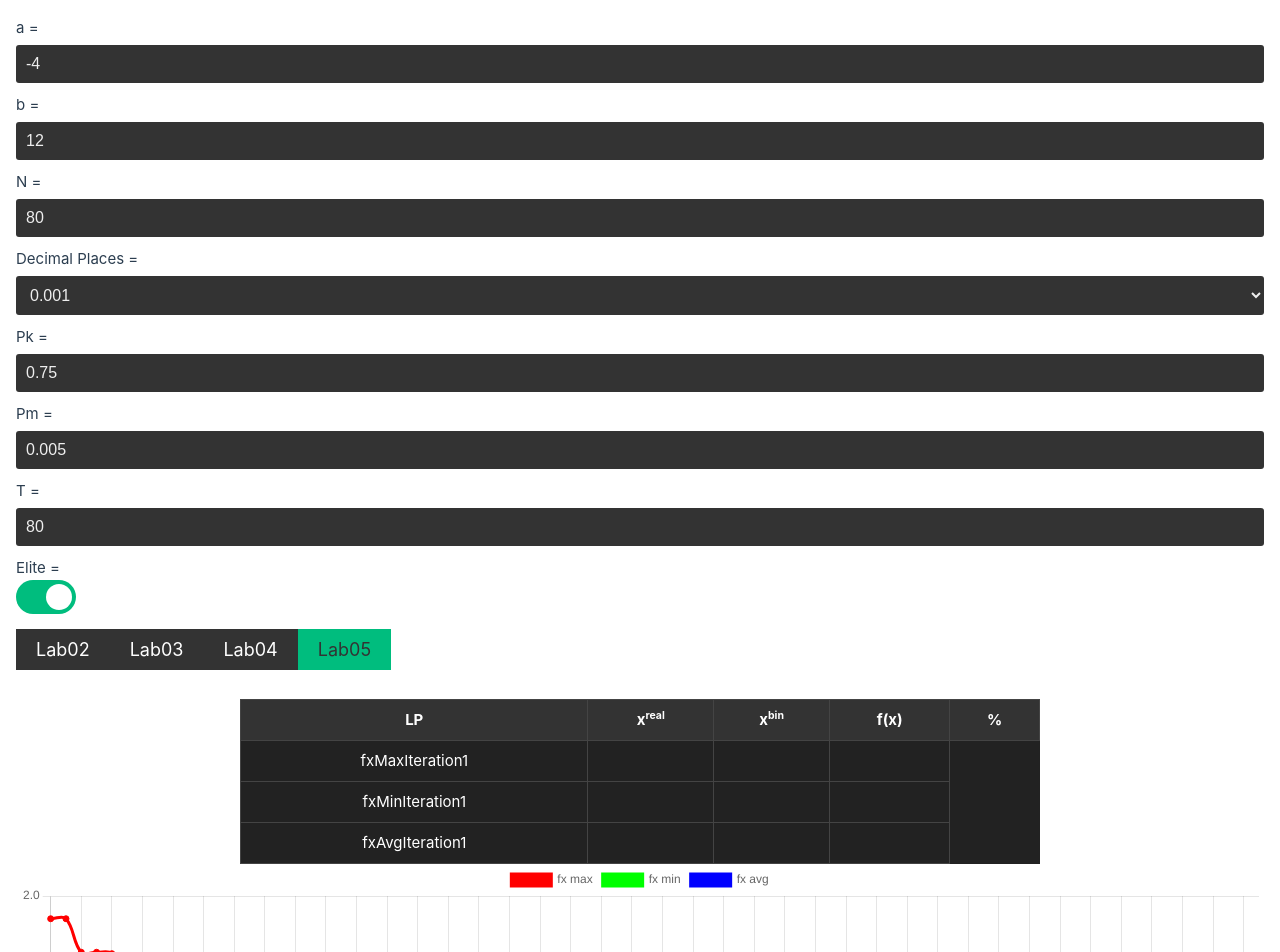
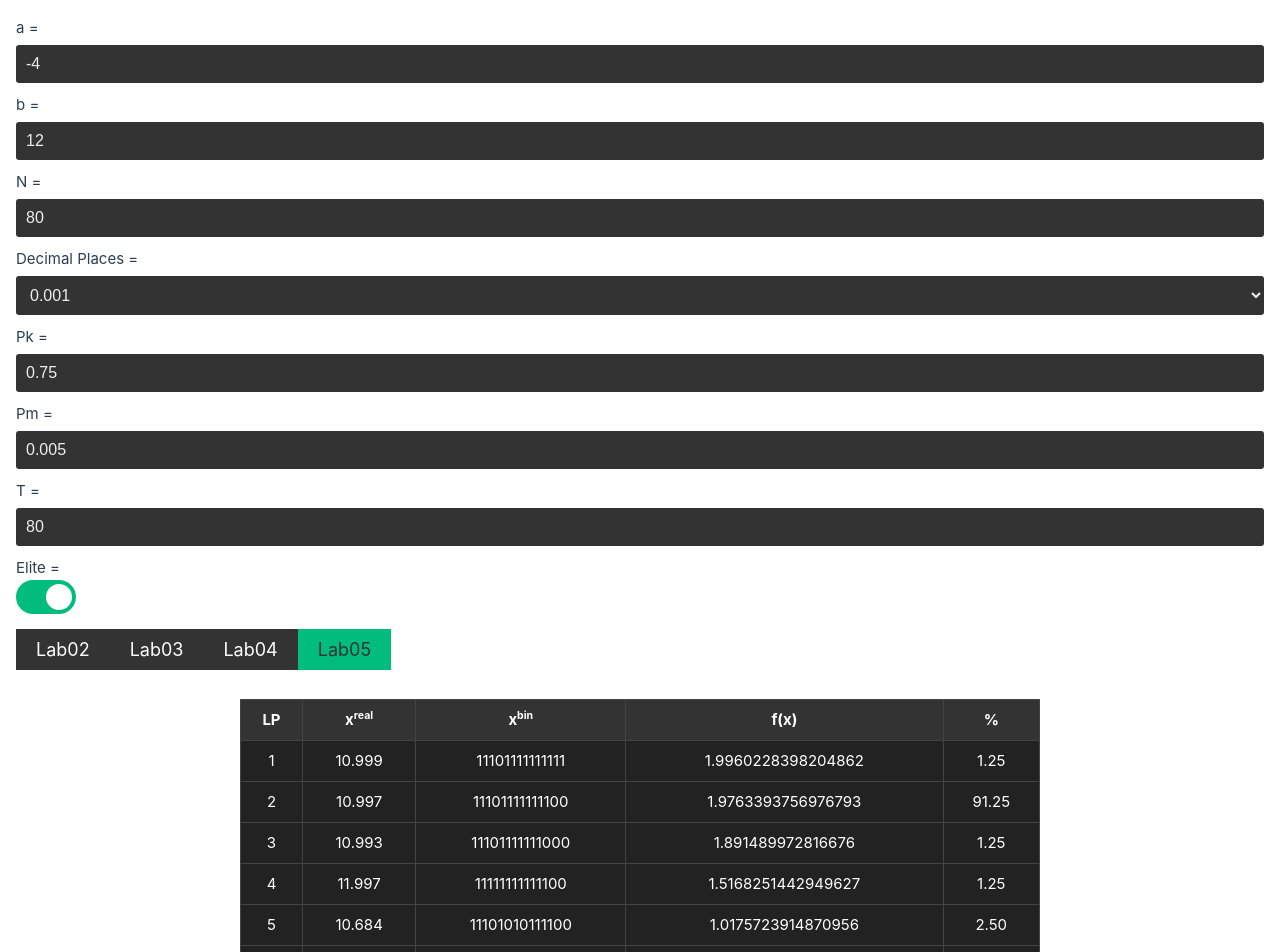
Before and after one commit to Royek98/miolab02, a Vue app: page /Lab05 in a window 1280 px wide. Shown: the top 952 px of the page. Built offline with nearby package versions, Linux system fonts and the light colour scheme.

Commit message:
lab05 without tests

```diff
--- a/src/components/DataForm.vue
+++ b/src/components/DataForm.vue
@@ -102,7 +102,7 @@ const isValidT = computed(() => {
 watch(
   [() => a.value, () => b.value, () => selected.value, () => N.value, () => pk.value, () => pm.value, () => T.value, () => eliteChecked.value],
   ([av, bv, sv, nv, npk, npm, nT, nEliteChecked]) => {
-    if (isValidA.value && isValidB.value && isValidN.value && isValidPk.value && isValidPm.value) {
+    if (isValidA.value && isValidB.value && isValidN.value && isValidPk.value && isValidPm.value && isValidT.value) {
       generateValues(av, bv, nv, sv);
       dataStore.a = av;
       dataStore.b = bv;
--- a/src/stores/dataStore.js
+++ b/src/stores/dataStore.js
@@ -1,5 +1,6 @@
 import { defineStore } from "pinia";
 import { ref } from "vue";
+
 
 export const useDataStore = defineStore("DataStore", () => {
   const getGeneratedValues = ref([]);
--- a/src/stores/dataStoreLab03.js
+++ b/src/stores/dataStoreLab03.js
@@ -1,5 +1,5 @@
 import { defineStore } from "pinia";
-import { ref, computed } from "vue";
+import { ref, computed, reactive } from "vue";
 import { useDataStore } from "@/stores/dataStore";
 
 export const useDataStoreLab03 = defineStore("DataStoreLab03", () => {
@@ -19,6 +19,7 @@ export const useDataStoreLab03 = defineStore("DataStoreLab03", () => {
     )
   );
 
+  let elite = ref(null);
   const generateValues = (getPostMutation) => {
     const data = [],
       fxs = [],
@@ -34,15 +35,18 @@ export const useDataStoreLab03 = defineStore("DataStoreLab03", () => {
       real = dataStore.getGeneratedValues;
     }
 
-  if (dataStore.eliteChecked) {
-    console.log("yes")
-  }
-
     const decimalPlaces = dataStore.selected;
-
     var qx = 0.0;
     var min = 10000;
     var gxSum = 0;
+
+    if (elite.value != null && dataStore.eliteChecked) {
+      if (!real.includes(elite.value)){
+        let randomIndex = Math.floor(Math.random() * (real.length));
+        real[randomIndex] = elite.value;
+      }
+    }
+
     for (let i = 0; i < dataStore.N; i++) {
       const fx = calculatefx(real[i], decimalPlaces);
 
@@ -51,6 +55,15 @@ export const useDataStoreLab03 = defineStore("DataStoreLab03", () => {
       }
 
       fxs.push(fx);
+    }
+
+    const iterationTableFxMax = findMaxFx(fxs);
+    const iterationTableFxMin = findMinFx(fxs);
+    const iterationTableFxAvg = findAvgFx(fxs);
+
+    if (dataStore.eliteChecked) {
+      elite.value = findMaxFxAndRetrunEliteValue(fxs, real);
+
     }
 
     for (let i = 0; i < dataStore.N; i++) {
@@ -79,17 +92,18 @@ export const useDataStoreLab03 = defineStore("DataStoreLab03", () => {
         qx: qxs[i],
         r: r,
         ps: ps,
+        bin: realToBin(real[i])
       });
 
       dataStore.getPs[i] = ps;
     }
 
-  return data;
+    return { data: data, iterationTableFxMax: iterationTableFxMax, iterationTableFxMin: iterationTableFxMin, iterationTableFxAvg: iterationTableFxAvg };
   };
 
-
   const calculatefx = (real, decimalPlaces) => {
-    const m = mantissa(real).toFixed(decimalPlaces);
+    // const m = mantissa(real).toFixed(decimalPlaces);
+    const m = mantissa(real);
     return m * (Math.cos(20 * Math.PI * real) - Math.sin(real));
   };
 
@@ -117,5 +131,70 @@ export const useDataStoreLab03 = defineStore("DataStoreLab03", () => {
 
   const mantissa = (real) => Math.abs(real) % 1;
 
-  return { generatedValues, generateValues };
+  const findMaxFxAndRetrunEliteValue = (fxs, real) => {
+    let max = -Infinity;
+    let indexOfMaxFx;
+    for (let i = 0; i < fxs.length; i++) {
+      if (fxs[i] > max) {
+        max = fxs[i];
+        indexOfMaxFx = i;
+      }
+    }
+    return real[indexOfMaxFx];
+  };
+
+  const findMaxFx = (fxs) => {
+    let max = -Infinity;
+    for (let i = 0; i < fxs.length; i++) {
+      if (fxs[i] > max) {
+        max = fxs[i];
+      }
+    }
+    return max;
+  };
+
+  const findMinFx = (fxs) => {
+    let min = Infinity;
+    for (let i = 0; i < fxs.length; i++) {
+      if (fxs[i] < min) {
+        min = fxs[i];
+      }
+    }
+    return min;
+  };
+
+  const findAvgFx = (fxs) => {
+    let sum = 0;
+    for (let i = 0; i < fxs.length; i++) {
+      sum += fxs[i];
+    }
+    return sum/fxs.length
+  }
+
+  const realToInt = (real) =>
+  Math.ceil(
+    (1 / (dataStore.b - dataStore.a)) *
+      (real - dataStore.a) *
+      (Math.pow(2, L.value) - 1)
+  );
+
+const intToBin = (xint) => {
+  const bin = xint.toString(2);
+  let result = "";
+  if (bin.length < L.value) {
+    for (let i = L.value - bin.length; i > 0; i--) {
+      result += "0";
+    }
+  }
+  result += bin;
+  return result;
+};
+
+  const realToBin = (xreal) => {
+    const int = realToInt(xreal);
+    const bin = intToBin(int);
+    return bin;
+  };
+
+  return { generatedValues, generateValues, elite  };
 });
--- a/src/stores/dataStoreLab05.js
+++ b/src/stores/dataStoreLab05.js
@@ -10,64 +10,76 @@ export const useDataStoreLab05 = defineStore("DataStoreLab05", () => {
   const dataStoreLab04 = useDataStoreLab04();
 
   const generatedValues = computed(() => {
-    let data = [];
+
     let postMutation, postSelection;
+
+    let fxMaxIteration = [];
+    fxMaxIteration.length = 0;
+    let fxMinIteration = [];
+    fxMinIteration.length = 0;
+    let fxAvgIteration = [];
+    fxAvgIteration.length = 0;
+    let lastIteration;
+
+    if (dataStoreLab03.elite != null) {
+      dataStoreLab03.elite = null;
+    }
+
+    // wiem że syf, działa nie ruszać
     for (let i = 0; i < dataStore.T; i++) {
       if (i == 0) {
-        postSelection = dataStoreLab03.generateValues(null);
-        postSelection = postSelection.map((element) => element.ps);
+        postSelection = dataStoreLab03.generateValues(null, null);
+        fxMaxIteration.push(postSelection.iterationTableFxMax);
+        fxMinIteration.push(postSelection.iterationTableFxMin);
+        fxAvgIteration.push(postSelection.iterationTableFxAvg);
+        postSelection = postSelection.data.map((element) => element.ps);
         postMutation = dataStoreLab04.generateValues(postSelection);
-        data.push(postMutation.map((element) => element.fx));
       }
       else {
-        data.push(postMutation.map((element) => element.fx));
         postMutation = postMutation.map(
           (element) => element.mutationPopulationReal
         );
         postSelection = dataStoreLab03.generateValues(postMutation);
-        postSelection = postSelection.map((element) => element.ps);
+        fxMaxIteration.push(postSelection.iterationTableFxMax);
+        fxMinIteration.push(postSelection.iterationTableFxMin);
+        fxAvgIteration.push(postSelection.iterationTableFxAvg);
+        lastIteration = postSelection.data;
+        postSelection = postSelection.data.map((element) => element.ps);
         postMutation = dataStoreLab04.generateValues(postSelection);
       }
     }
 
-    // znalezienie maksymalnej fx dla iteracji
-    let fxMaxIteration = [];
-    for (let i = 0; i < data.length; i++) {
-        let max = -Infinity;
-        for (let j = 0; j < data[i].length; j++) {
-            if (data[i][j] > max) {
-                max = data[i][j];
-            }
-        }
-        fxMaxIteration.push(max);
+    const counts = countValuesInArray(lastIteration);
+    const finishTable = [];
+
+    let sumOfCount = 0;
+    for (const key in counts) {
+      if (counts.hasOwnProperty(key)) {
+        sumOfCount += counts[key];
+      }
     }
 
-    let fxMinIteration = [];
-    for (let i = 0; i < data.length; i++) {
-        let min = Infinity;
-        for (let j = 0; j < data[i].length; j++) {
-            if (data[i][j] < min) {
-                min = data[i][j];
-            }
-        }
-        fxMinIteration.push(min);
-    }
-
-    let fxAvgIteration = [];
-    for (let i = 0; i < data.length; i++) {
-        let sum = 0;
-        for (let j = 0; j < data[i].length; j++) {
-            sum += data[i][j];
-        }
-        fxAvgIteration.push(sum/data[i].length);
+    for (const key in counts) {
+      if (counts.hasOwnProperty(key)) {
+        const found = getBinAndFxByReal(lastIteration, key)
+        // console.log(`Liczba ${key} pojawiła się ${count} razy.`);
+        finishTable.push({
+          real: key,
+          bin: found.bin,
+          fx: found.fx,
+          proc: ((counts[key] / sumOfCount) * 100).toFixed(2)
+        })
+      }
     }
 
     return {
         fxMaxIteration: fxMaxIteration,
         fxMinIteration: fxMinIteration,
-        fxAvgIteration, fxAvgIteration
+        fxAvgIteration, fxAvgIteration,
+        finishTable: finishTable.sort((a, b) => b.fx - a.fx)
     }
   });
+
 
   const iterationTable = computed(() => {
     let data = [];
@@ -77,5 +89,24 @@ export const useDataStoreLab05 = defineStore("DataStoreLab05", () => {
     return data;
   });
 
+  const countValuesInArray = (array) => {
+    let reals = array.map((element) => element.real);
+    // flattenedArray = flattenedArray.map((element) => element.real);
+    const counts = {};
+    for (const value of reals) {
+      if (value in counts) {
+        counts[value] += 1;
+      } else {
+        counts[value] = 1;
+      }
+    }
+    return counts;
+  }
+
+  const getBinAndFxByReal = (array, key) => {
+    const found = array.find(element => element.real === key);
+    return { bin: found.bin, fx: found.fx};
+  }
+
   return { generatedValues, iterationTable };
 });
--- a/src/views/Lab03View.vue
+++ b/src/views/Lab03View.vue
@@ -12,7 +12,7 @@
     </template>
     <template #tableBody>
       <tr
-        v-for="(item, index) in dataStoreLab03.generatedValues"
+        v-for="(item, index) in dataStoreLab03.generatedValues.data"
         :key="item"
         @mouseenter="(event) => event.originalTarget.classList.add('green')"
         @mouseleave="(event) => event.originalTarget.classList.remove('green')"
--- a/src/views/Lab05View.vue
+++ b/src/views/Lab05View.vue
@@ -9,18 +9,21 @@
     </template>
     <template #tableBody>
       <tr
-        v-for="(item, index) in dataStoreLab05.generatedValues"
+        v-for="(item, index) in dataStoreLab05.generatedValues.finishTable"
         :key="item"
         @mouseenter="(event) => event.originalTarget.classList.add('green')"
         @mouseleave="(event) => event.originalTarget.classList.remove('green')"
       >
         <td>{{ index + 1 }}</td>
-        <td>{{ item.xbin }}</td>
+        <td>{{ item.real }}</td>
+        <td> {{ item.bin }} </td>
         <td> {{ item.fx }} </td>
-        <td> {{ item.percentage }} </td>
+        <td> {{ item.proc }} </td>
       </tr>
     </template>
   </table-generator>
+
+  <br/>
 
   <Line id="chart" :data="data" :options="options"></Line>
 
@@ -29,6 +32,7 @@
 <script setup>
 import TableGenerator from "@/components/TableGenerator.vue";
 import { useDataStoreLab05 } from "@/stores/dataStoreLab05";
+import { useDataStoreLab03 } from "@/stores/dataStoreLab03";
 import { Line } from 'vue-chartjs'
 import { computed } from 'vue';
 import {
@@ -52,7 +56,6 @@ ChartJS.register(
 )
 
 const dataStoreLab05 = useDataStoreLab05();
-console.log(dataStoreLab05.generatedValues)
 // watch(dataStoreLab05.iterationTable, () => {
 
 // })
@@ -85,7 +88,7 @@ const data = computed(() => { return {
 
 const options = {
   responsive: true,
-  lineTension: 0.4
+  lineTension: 0.3
 }
 
 </script>
```
Lines whose indentation alone changed are shown as unchanged.
